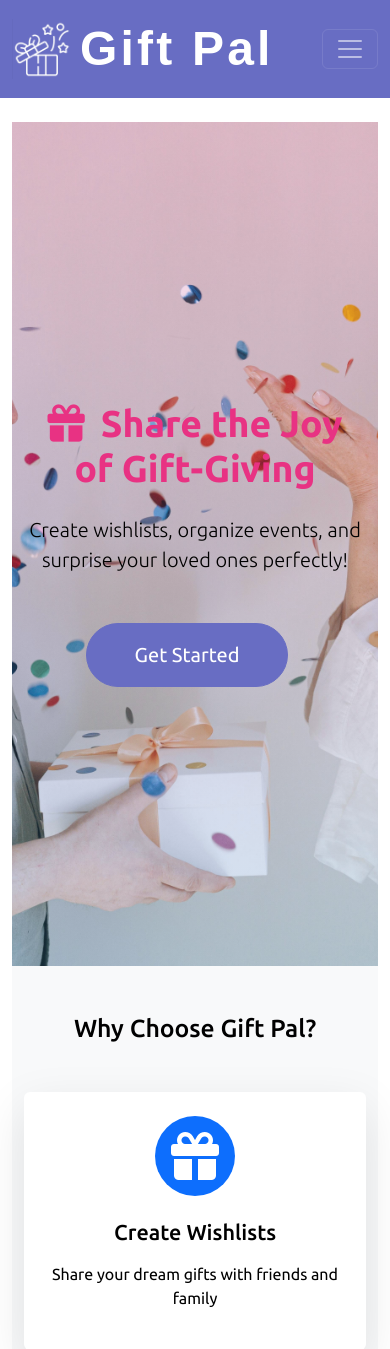
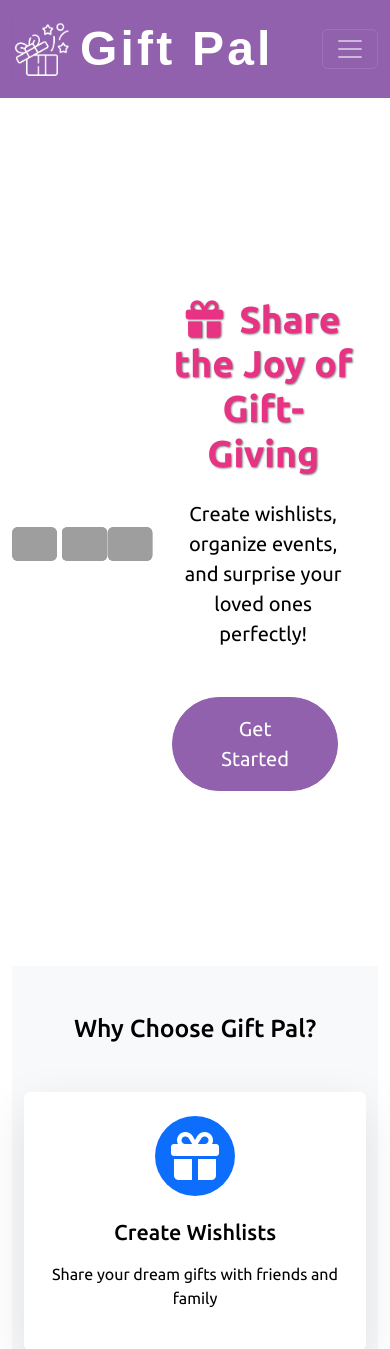
Before and after one commit to Geraldine-Edwards/Gift-Pal, a Django app: page / in a window 390 px wide. Shown: the top 1349 px of the page. Run offline with Django 5.2, Linux system fonts and the light colour scheme; some libraries are stand-ins or nearby versions; some web fonts are replaced; grey boxes are pictures that could not be loaded.

Commit message:
Replace feature image with a new webp format; remove outdated images and update styles for hero section and buttons; add charity donation section to enhance user engagement

```diff
--- a/static/css/index-page.css
+++ b/static/css/index-page.css
@@ -32,21 +32,61 @@
     min-height: 60vh;
     display: flex;
     align-items: center;
-    background: linear-gradient(rgba(232, 50, 131, 0.2), rgba(58, 143, 217, 0.2)),
-                url('../images/pexels-ivan-samkov-7911316.jpg');
-    background-size: cover;
-    background-position: center;
-    background-repeat: no-repeat;
-    padding: 4rem 0;
+    overflow: hidden; /* Hide overflow from collage images */
 }
 
-.hero-overlay {
-    position: absolute;
-    top: 0;
-    left: 0;
-    width: 100%;
+.hero-collage {
+    display: flex;
+    justify-content: center;
+    align-items: center;
+    gap: -20px; /* Overlap images */
+}
+
+.collage-image {
+    width: 33.33%;
     height: 100%;
-    background: linear-gradient(135deg, rgba(232,50,131,0.3) 0%, rgba(58,143,217,0.3) 100%);
+    position: relative;
+    z-index: 1;
+}
+
+.collage-image-1 {
+    transform: translateX(-10%);
+}
+
+.collage-image-3 {
+    transform: translateX(10%);
+}
+
+.collage-image:hover {
+    opacity: 1; /* Highlight image on hover */
+    transform: scale(1.05); /* Slightly enlarge image on hover */
+}
+
+/* Add Cloudinary URLs for each image */
+.collage-image-1 {
+    background-image: url('https://res.cloudinary.com/dn7aws3wl/image/upload/v1740601972/pexels-cottonbro-6667034_wg6x8z.webp');
+}
+
+.collage-image-2 {
+    background-image: url('https://res.cloudinary.com/dn7aws3wl/image/upload/v1740601972/pexels-ivan-samkov-7911316_ejjmzg.webp');
+}
+
+.collage-image-3 {
+    background-image: url('https://res.cloudinary.com/dn7aws3wl/image/upload/v1740601972/pexels-pavel-danilyuj-7180795_yvqcx5.webp');
+}
+
+.bg-overlay {
+    background-color: rgba(255, 255, 255, 0.4); /* Semi-transparent white background */
+    padding: 2rem; /* Add padding for spacing */
+    border-radius: 10px; /* Optional: Rounded corners */
+}
+
+.text-primary {
+    color: var(--primary-color) !important;
+}
+
+.hero-tagline {
+    text-shadow: 1px 1px 2px rgba(0, 0, 0, 0.5);
 }
 
 .features .icon-wrapper {
--- a/static/css/styles.css
+++ b/static/css/styles.css
@@ -8,7 +8,7 @@
 [data-theme="light"] {
     --pink: #e83283;
     --blue: #3a8fd9;
-    --purple: #686dc3;
+    --purple: #9161ae;
     --yellow: #ffc107;
     --green: #41d7a7;
     --orange: #fd7e14;
--- a/templates/base.html
+++ b/templates/base.html
@@ -31,7 +31,7 @@
     <nav class="navbar navbar-expand-md navbar-dark">
         <div class="container">
             <a class="navbar-brand d-flex align-items-center" href="{% url 'home' %}">
-                <img src="{% static 'images/gift_box_light.png' %}" alt="Gift Pal Logo" height="40">
+                <img src="{% static 'images/gift_box_light.webp' %}" alt="Gift Pal Logo" height="40">
                 <span class="ms-2">Gift Pal</span>
             </a>
             <button class="navbar-toggler" type="button" data-bs-toggle="collapse" data-bs-target="#navbarNav">
--- a/templates/index.html
+++ b/templates/index.html
@@ -8,13 +8,24 @@
 
 <!-- Hero Section -->
 <section class="hero min-vh-100 d-flex align-items-center">
-    <div class="container text-center">
-        <h1 class="display-3 fw-bold mb-4 text-primary">
+    <div class="hero-collage">
+        <img src="https://res.cloudinary.com/dn7aws3wl/image/upload/v1740613438/pexels-rdne-7249341_qsfscs.webp" alt="Three Muslim women in colourful clothing sitting on a sofa sharing 'Happy Eid' gifts" class="img-fluid rounded collage-image collage-image-2">
+            <!-- <div class="attribution">Photo by <a href="https://www.pexels.com/photo/3-women-sitting-on-couch-7249341/" target="_blank" rel="noopener noreferrer">RDNE Stock Project</a>
+            </div> -->
+        <img src="https://res.cloudinary.com/dn7aws3wl/image/upload/v1740611912/pexels-anthonyshkraba-production-8910389_vbmjc3.webp" alt="A group of teenagers in a huddle with one member holding some gifts" class="img-fluid rounded collage-image collage-image-3">
+            <!-- <div class="attribution">Photo by <a href="https://www.pexels.com/photo/group-of-people-holding-a-gift-8910389/" target="_blank" rel="noopener noreferrer">Antoni Shkraba</a>
+            </div> -->
+        <img src="https://res.cloudinary.com/dn7aws3wl/image/upload/v1740617161/pexels-ivan-samkov-7911299_chksig.webp" alt="A mature couple exchanging gifts and flowers" class="img-fluid rounded collage-image collage-image-3">
+        <!-- <div class="attribution">Photo by <a href="https://www.pexels.com/photo/a-man-giving-a-flower-to-his-partner-7911299/" target="_blank" rel="noopener noreferrer">Ivan Samkov</a>
+            </div> -->
+    </div>
+    <div class="container text-center bg-overlay p-4 rounded">
+        <h1 class="hero-tagline display-3 fw-bold mb-4 text-primary">
             <i class="fas fa-gift me-3"></i>Share the Joy of Gift-Giving
         </h1>
-        <p class="lead mb-5">Create wishlists, organize events, and surprise your loved ones perfectly!</p>
+        <p class="lead mb-5"><strong>Create wishlists, organize events, and surprise your loved ones perfectly!</strong></p>
         <div class="cta-buttons">
-            <a href="{% url 'account_login' %}" class="btn btn-lg btn-primary rounded-pill px-5 py-3 me-3">
+            <a href="{% url 'account_login' %}" aria-label="Get Started Button" class="btn btn-lg btn-primary rounded-pill px-5 py-3 me-3">
                 Get Started
             </a>
         </div>
@@ -87,6 +98,35 @@
     </div>
 </section>
 
+<!-- Charity Donation Section -->
+<section class="charity-donation py-5 bg-light mb-4">
+    <div class="container">
+        <h2 class="text-center mb-5">Donate a Gift via Charity</h2>
+        <div class="row g-4 align-items-center">
+            <div class="col-md-6">
+                <img src="https://res.cloudinary.com/dn7aws3wl/image/upload/v1740619929/pexels-newmanphotographs-14831743_tbxfvq.webp" alt="Christmas volunteer giving a present to a little girl" class="img-fluid rounded">
+                <!-- <div class="attribution">Photo by <a href="https://www.pexels.com/photo/volunteer-in-a-christmas-costume-giving-a-present-to-a-little-girl-14831743/" target="_blank" rel="noopener noreferrer">Samuel Peter</a>
+            </div> -->
+            </div>
+            <div class="col-md-6">
+                <h3 class="mb-4">Spread Joy to Those in Need</h3>
+                <p class="lead mb-4">
+                    <strong>Make a difference!</strong> Donate a gift to someone in need through our partner charities.
+                    Your contribution can bring smiles to countless faces.
+                </p>
+                <div class="cta-buttons">
+                    <a href="#" aria-label="Donate Now Button" class="btn btn-lg btn-primary rounded-pill px-5 py-3 me-3">
+                        Donate Now
+                    </a>
+                    <a href="#" aria-label="Learn More Button" class="btn btn-lg btn-secondary rounded-pill px-5 py-3">
+                        Learn More
+                    </a>
+                </div>
+            </div>
+        </div>
+    </div>
+</section>
+
 <!-- Testimonial -->
 <section class="testimonial py-5 bg-primary text-white">
     <div class="container text-center">
```
Also changed, not shown: static/images/gift_box_light.png (deleted), static/images/gift_box_light.webp (added), static/images/pexels-ivan-samkov-7911316.jpg (deleted), 5 other files.
